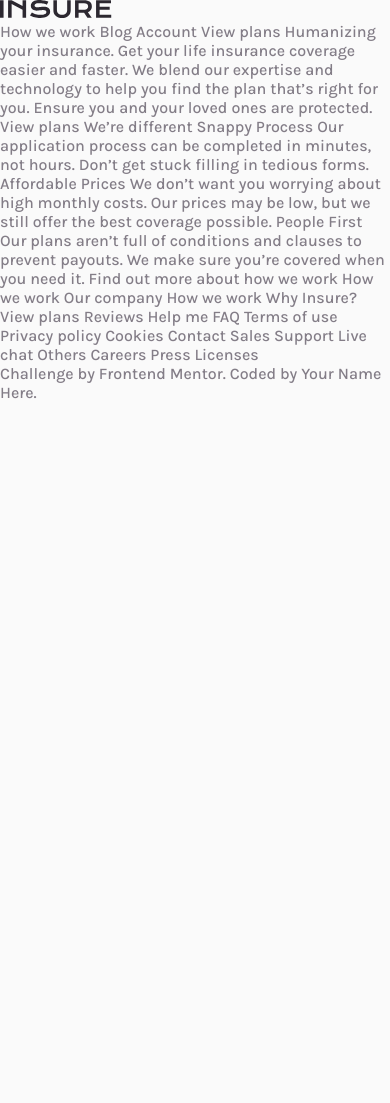
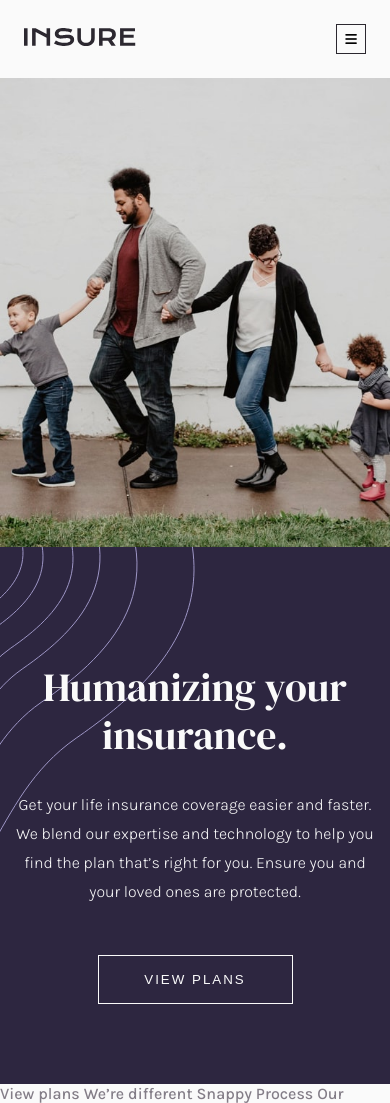
Before and after one commit to josephhagancreative/insure-landing-page, a plain HTML site: page index.html in a window 390 px wide. Shown: the top 1103 px of the page. Before the commit the page ends 844 px from the top, so only its background shows below. Drawn offline with Linux system fonts and the light colour scheme.

Commit message:
hero section finished -mobile

```diff
--- a/index.html
+++ b/index.html
@@ -19,28 +19,73 @@
       crossorigin="anonymous"
       referrerpolicy="no-referrer"
     />
+    <script src="script.js" defer></script>
     <link rel="stylesheet" href="style.css" />
   </head>
   <body>
+    <!-- Nav -->
     <nav>
       <div class="container">
         <div class="nav-container">
           <div class="nav-logo"><img src="./images/logo.svg" alt="" /></div>
+          <button class="btn toggle-collapse">
+            <i class="fas fa-bars"></i>
+          </button>
+        </div>
+        <div class="navbar-collapse">
+          <ul class="navbar-nav">
+            <li class="nav-item">
+              <a href="#">How we work</a>
+            </li>
+            <li class="nav-item">
+              <a href="#">Blog</a>
+            </li>
+            <li class="nav-item">
+              <a href="#">Account</a>
+            </li>
+            <li class="nav-item">
+              <button class="btn nav-button">
+                <a href="#">View plans</a>
+              </button>
+            </li>
+          </ul>
         </div>
       </div>
     </nav>
-    How we work Blog Account View plans Humanizing your insurance. Get your life
-    insurance coverage easier and faster. We blend our expertise and technology
-    to help you find the plan that’s right for you. Ensure you and your loved
-    ones are protected. View plans We’re different Snappy Process Our
-    application process can be completed in minutes, not hours. Don’t get stuck
-    filling in tedious forms. Affordable Prices We don’t want you worrying about
-    high monthly costs. Our prices may be low, but we still offer the best
-    coverage possible. People First Our plans aren’t full of conditions and
-    clauses to prevent payouts. We make sure you’re covered when you need it.
-    Find out more about how we work How we work Our company How we work Why
-    Insure? View plans Reviews Help me FAQ Terms of use Privacy policy Cookies
-    Contact Sales Support Live chat Others Careers Press Licenses
+    <!-- Hero -->
+    <section class="hero">
+      <div class="container">
+        <div class="hero-container">
+          <div class="hero-info">
+            <span class="line"></span>
+            <h1 class="hero-title">Humanizing your insurance.</h1>
+            <p class="hero-copy">
+              Get your life insurance coverage easier and faster. We blend our
+              expertise and technology to help you find the plan that’s right
+              for you. Ensure you and your loved ones are protected.
+            </p>
+            <button class="btn hero-btn">View plans</button>
+          </div>
+          <div class="hero-photo">
+            <img src="./images/image-intro-desktop.jpg" alt="" />
+          </div>
+        </div>
+      </div>
+    </section>
+    <!-- Different Section -->
+    <section class="different">
+      <div class="container"></div>
+    </section>
+
+    View plans We’re different Snappy Process Our application process can be
+    completed in minutes, not hours. Don’t get stuck filling in tedious forms.
+    Affordable Prices We don’t want you worrying about high monthly costs. Our
+    prices may be low, but we still offer the best coverage possible. People
+    First Our plans aren’t full of conditions and clauses to prevent payouts. We
+    make sure you’re covered when you need it. Find out more about how we work
+    How we work Our company How we work Why Insure? View plans Reviews Help me
+    FAQ Terms of use Privacy policy Cookies Contact Sales Support Live chat
+    Others Careers Press Licenses
 
     <div class="attribution">
       Challenge by
--- /dev/null
+++ b/script.js
@@ -0,0 +1,15 @@
+const mobileNav = document.querySelector(".navbar-collapse")
+const toggleBtn = document.querySelector(".toggle-collapse")
+
+let visible = false
+
+toggleBtn.addEventListener("click", () => {
+  visible = !visible
+  mobileNav.classList.toggle("show")
+
+  if (!visible) {
+    toggleBtn.innerHTML = `<i class="fas fa-bars"></i>`
+  } else {
+    toggleBtn.innerHTML = `<i class="fas fa-times"></i>`
+  }
+})
--- a/style.css
+++ b/style.css
@@ -39,3 +39,144 @@ a {
   list-style: none;
   color: inherit;
 }
+
+/* Nav */
+
+nav {
+  background-color: var(--light);
+}
+
+.container {
+  max-width: 1200px;
+  color: var(--mid);
+}
+
+.nav-container {
+  display: flex;
+  justify-content: space-between;
+  padding: 1.5rem;
+  align-items: center;
+}
+
+.nav-logo img {
+  width: 100%;
+}
+
+.toggle-collapse {
+  background-color: transparent;
+  outline: none;
+  border: 1px solid var(--dark);
+  height: 30px;
+  width: 30px;
+  cursor: pointer;
+}
+
+.toggle-collapse:hover {
+  color: var(--dark);
+}
+
+.navbar-collapse {
+  background-color: var(--dark);
+  height: 0vh;
+  transition: 250ms all ease-in;
+  overflow-y: hidden;
+  background-image: url(./images/bg-pattern-mobile-nav.svg);
+  background-repeat: no-repeat;
+  background-position: bottom;
+}
+
+.navbar-collapse.show {
+  height: calc(100vh - 150px);
+}
+
+.navbar-nav {
+  margin: 0;
+  display: flex;
+  flex-direction: column;
+  align-items: center;
+  gap: 2rem;
+  text-transform: uppercase;
+  color: var(--light);
+  padding: 2rem 0;
+  overflow: hidden;
+}
+
+.nav-item a {
+  font-size: 1.1rem;
+  font-weight: 500;
+}
+
+.nav-button {
+  background: transparent;
+  border: 2px solid var(--light);
+  color: var(--light);
+  text-transform: uppercase;
+  padding: 1rem 7rem;
+  font-weight: 500;
+}
+
+.nav-button:hover {
+  background: var(--light);
+  color: var(--primary);
+}
+
+/* Hero */
+
+.hero-container {
+  display: flex;
+  flex-direction: column-reverse;
+  background: var(--primary);
+  background-image: url(./images/bg-pattern-intro-left-desktop.svg);
+  background-size: 50%;
+  background-position: left;
+  background-repeat: no-repeat;
+  color: var(--light);
+  text-align: center;
+}
+
+.hero-info {
+  display: flex;
+  flex-direction: column;
+  align-items: center;
+  gap: 2rem;
+  padding: 5rem 0;
+}
+
+.hero-title {
+  font-size: 2.5rem;
+  font-weight: 300;
+  line-height: 3rem;
+}
+
+.hero-copy {
+  font-size: 1rem;
+  font-weight: 300;
+  line-height: 1.8rem;
+  padding: 0 1rem;
+}
+
+.hero-btn {
+  background: transparent;
+  color: var(--light);
+  padding: 1rem 2rem;
+  border: 1px solid var(--light);
+  text-transform: uppercase;
+  width: 50%;
+  text-align: center;
+  letter-spacing: 2px;
+  margin-top: 1rem;
+}
+
+.hero-btn:hover {
+  background: var(--light);
+  color: var(--primary);
+}
+
+.hero-photo img {
+  width: 100%;
+}
+
+/* Different Section */
+
+/* @media screen and (max-width: 350px) {
+} */
```
